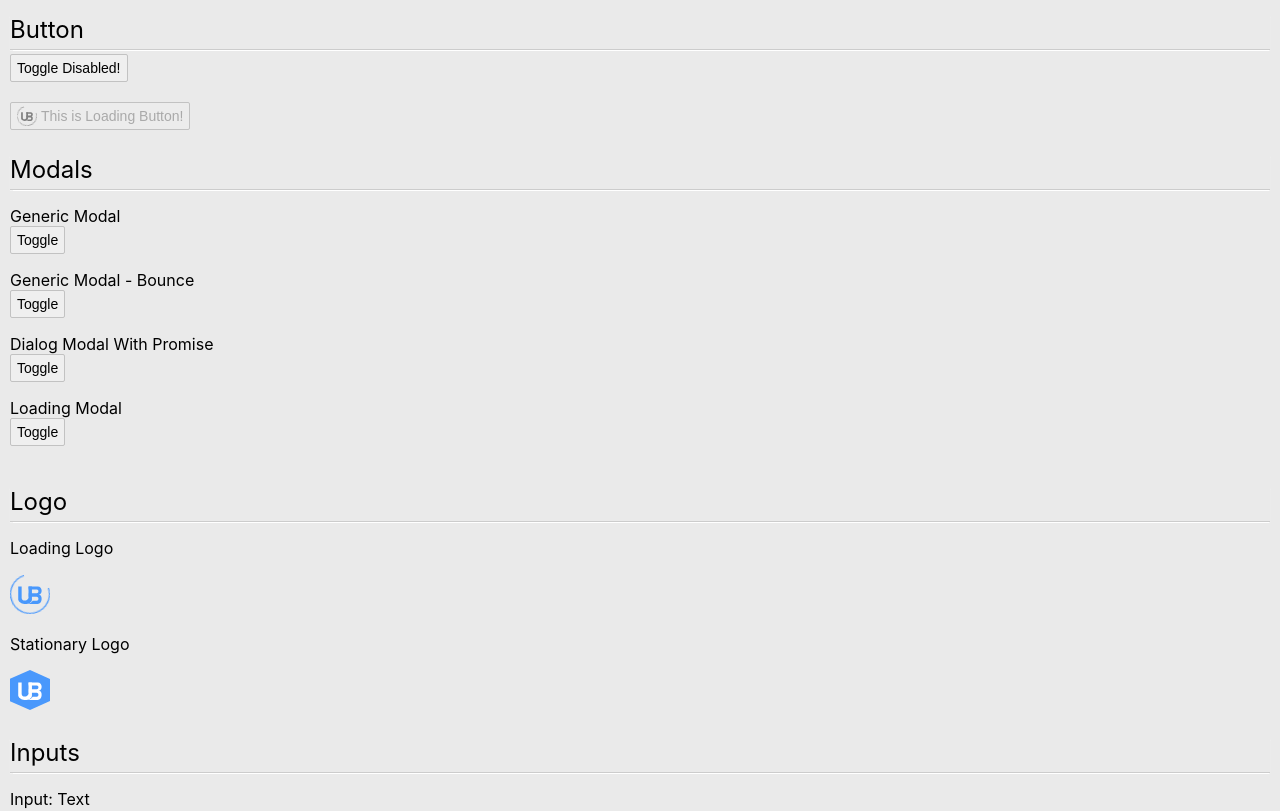
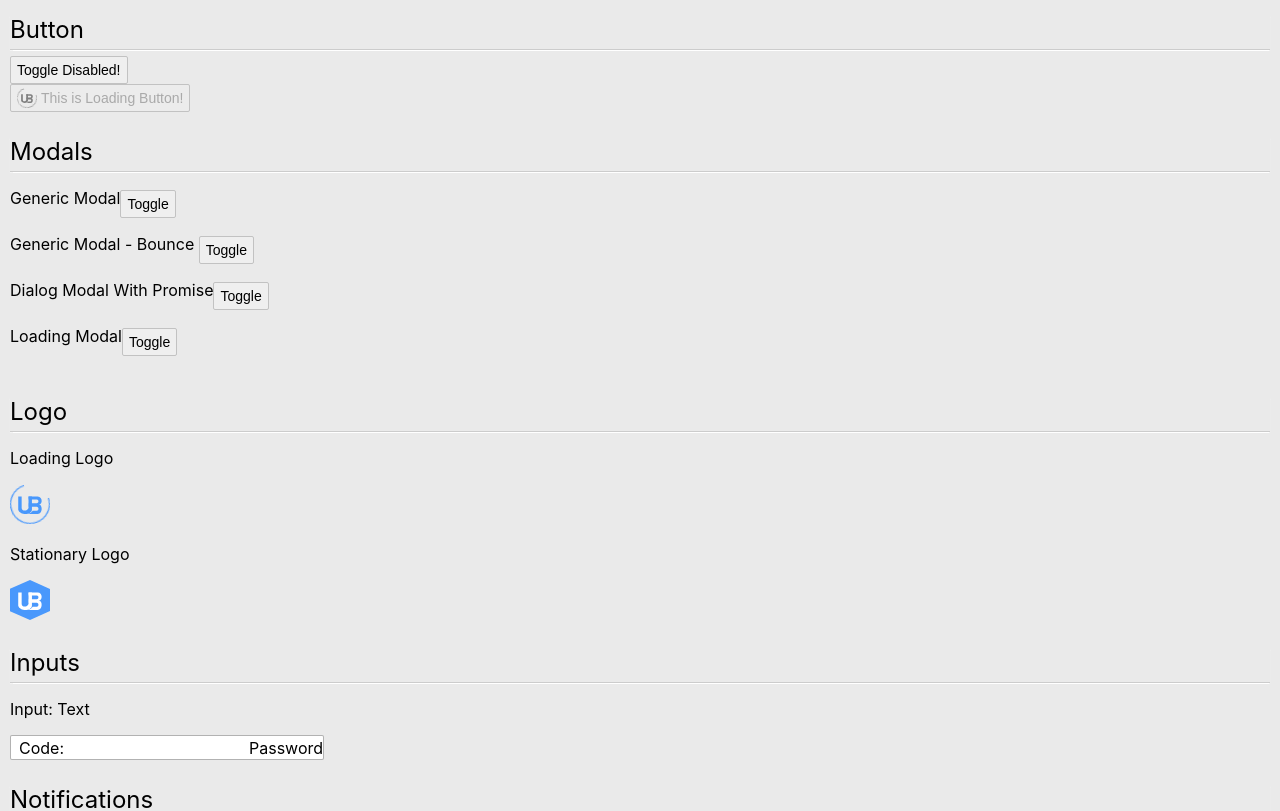
Before and after one commit to YueminHu/ub-components, a React app: page / in a window 1280 px wide. Shown: the top 811 px of the page. Built offline with nearby package versions, Linux system fonts and the light colour scheme.

Commit message:
component tweaks

```diff
--- a/src/button/index.less
+++ b/src/button/index.less
@@ -1,6 +1,6 @@
 .ub-button {
   height: 28px;
-  display: flex;
+  display: inline-flex;
   justify-content: center;
   align-items: center;
   border: none;
--- a/src/button/index.tsx
+++ b/src/button/index.tsx
@@ -3,11 +3,11 @@ import * as React from "react";
 import "./index.less";
 import UBLogo from "../ub-logo";
 
-interface Props extends React.DetailedHTMLProps<React.ButtonHTMLAttributes<HTMLButtonElement>, HTMLButtonElement> {
+export interface BtnProps extends React.DetailedHTMLProps<React.ButtonHTMLAttributes<HTMLButtonElement>, HTMLButtonElement> {
   loading?: boolean;
 }
 
-const Button = (prop: Props) => {
+const Button = (prop: BtnProps) => {
   const { loading, children, className, disabled, ...restProps } = prop;
   return (
     <button {...restProps} className={`ub-button ${loading ? "loading" : ""} ${className || ""}`} disabled={loading || disabled}>
--- a/src/input/index.less
+++ b/src/input/index.less
@@ -7,8 +7,11 @@
   display: inline-flex;
   align-items: center;
   background: #fff;
+  padding-left: 0.5em;
+  // width: 100%;
+
   >:first-child:not(input) {
-  //  height: 1.5em;
+    //  height: 1.5em;
   }
 
   &.focus {
@@ -21,7 +24,8 @@
     border: none;
     // height: 1.5em;
     padding: 0.3em;
-    font-size: 16px;
+    // font-size: 16px;
+    width: 100%;
 
     &:focus,
     &:active {
--- a/src/input/index.tsx
+++ b/src/input/index.tsx
@@ -1,17 +1,32 @@
-import * as React from "react";
+import * as React from 'react';
 
-import "./index.less";
+import './index.less';
 
-interface Props extends React.DetailedHTMLProps<React.InputHTMLAttributes<HTMLInputElement>, HTMLInputElement> {
+interface Props
+  extends React.DetailedHTMLProps<
+    React.InputHTMLAttributes<HTMLInputElement>,
+    HTMLInputElement
+  > {
   prefixElement?: React.ReactNode;
   affixElemet?: React.ReactNode;
+  wrapperStyle?: React.CSSProperties;
 }
 
 const Input = (prop: Props) => {
-  const { onFocus, onBlur, prefixElement, affixElemet, ...restProps } = prop;
+  const {
+    onFocus,
+    onBlur,
+    prefixElement,
+    affixElemet,
+    wrapperStyle,
+    ...restProps
+  } = prop;
   const [focus, set_focus] = React.useState(false);
   return (
-    <span className={`ub-input-wrapper ${focus ? "focus" : ""}`}>
+    <span
+      className={`ub-input-wrapper ${focus ? 'focus' : ''}`}
+      style={wrapperStyle}
+    >
       {prefixElement}
       <input
         onFocus={e => {
@@ -22,6 +37,7 @@ const Input = (prop: Props) => {
           set_focus(false);
           onBlur && onBlur(e);
         }}
+        {...restProps}
       ></input>
       {affixElemet}
     </span>
--- a/src/modal/dialog.tsx
+++ b/src/modal/dialog.tsx
@@ -1,19 +1,39 @@
-import * as React from "react";
+import * as React from 'react';
 
-import "./index.less";
-import GenericModal, { GenericModalProps } from "./generic";
-import Button from "../button";
+import './index.less';
+import GenericModal, { GenericModalProps } from './generic';
+import Button, { BtnProps } from '../button';
 
 interface Props extends GenericModalProps {
-  onOk?: (e: React.MouseEvent<HTMLButtonElement, MouseEvent>, c: GenericModalProps["dismiss"]) => void | Promise<any>;
+  onOk?: (
+    e: React.MouseEvent<HTMLButtonElement, MouseEvent>,
+    c: GenericModalProps['dismiss']
+  ) => void | Promise<any>;
   okText?: React.ReactNode;
-  onCancel?: (e: React.MouseEvent<HTMLButtonElement, MouseEvent>, c: GenericModalProps["dismiss"]) => void | Promise<any>;
+  onCancel?: (
+    e: React.MouseEvent<HTMLButtonElement, MouseEvent>,
+    c: GenericModalProps['dismiss']
+  ) => void | Promise<any>;
   cancelText?: React.ReactNode;
   noCancenBtn?: boolean;
+  okBtnProps?: BtnProps;
+  cancelBtnProps?: BtnProps;
 }
 
 const DialogModal = (prop: Props) => {
-  let { show, dismiss, easing, children, onOk, okText, onCancel, cancelText, noCancenBtn } = prop;
+  let {
+    show,
+    dismiss,
+    easing,
+    children,
+    onOk,
+    okText,
+    onCancel,
+    cancelText,
+    noCancenBtn,
+    okBtnProps,
+    cancelBtnProps
+  } = prop;
   if (!onOk) onOk = () => dismiss();
   if (!onCancel) onCancel = () => dismiss();
 
@@ -33,12 +53,21 @@ const DialogModal = (prop: Props) => {
   };
 
   return (
-    <GenericModal show={show} dismiss={dismiss} easing={easing} className="ub-dialog-container">
+    <GenericModal
+      show={show}
+      dismiss={dismiss}
+      easing={easing}
+      className='ub-dialog-container'
+    >
       {children}
-      <div className="ub-dialog-footer">
-        {!noCancenBtn && <Button onClick={e => onCancel(e, dismiss)}>{cancelText || "取消"}</Button>}
-        <Button onClick={processOk} loading={loading}>
-          {okText || "确定"}
+      <div className='ub-dialog-footer'>
+        {!noCancenBtn && (
+          <Button onClick={e => onCancel(e, dismiss)} {...cancelBtnProps}>
+            {cancelText || '取消'}
+          </Button>
+        )}
+        <Button onClick={processOk} loading={loading} {...okBtnProps}>
+          {okText || '确定'}
         </Button>
       </div>
     </GenericModal>
```
